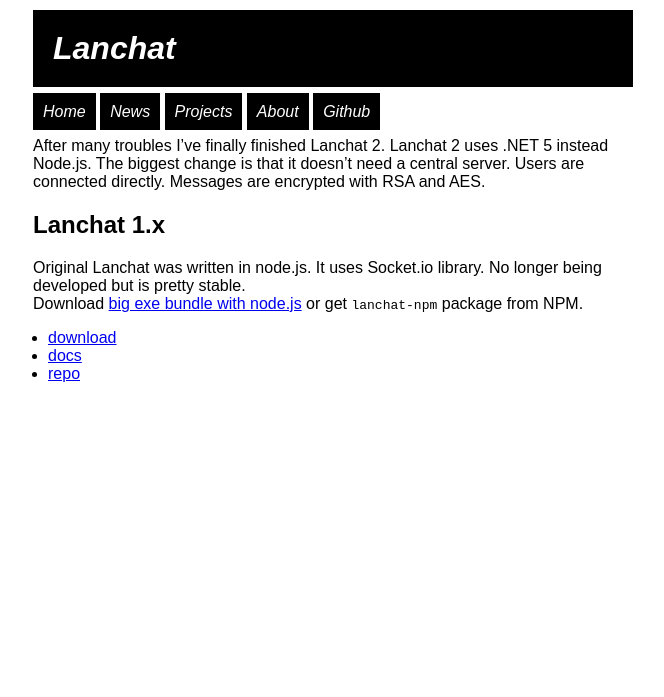
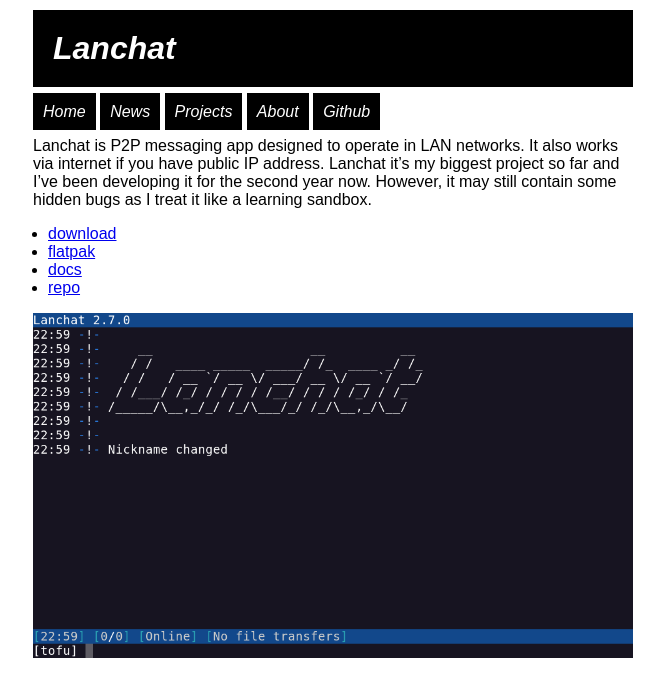
Before and after one commit to tofudd/tofudd.github.io, a Jekyll site: the page built from articles/_projects/lanchat.md, in a window 1280 px wide. Shown: the top 697 px of the page, without its empty margins (307-971 px from the left). Built offline with Jekyll 4.4.1, drawn with Linux system fonts in a browser that asks for light colours.

Commit message:
Lanchat description update

```diff
--- a/articles/_projects/lanchat.md
+++ b/articles/_projects/lanchat.md
@@ -3,19 +3,13 @@ layout: default
 title: Lanchat
 ---
 
-After many troubles I've finally finished Lanchat 2.
-Lanchat 2 uses .NET 5 instead Node.js.
-The biggest change is that it doesn't need a central server.
-Users are connected directly.
-Messages are encrypted with RSA and AES.
-
-## Lanchat 1.x
-
-Original Lanchat was written in node.js. It uses Socket.io library.
-No longer being developed but is pretty stable.
-Download [big exe bundle with node.js](https://github.com/tofudd/lanchat/releases/tag/1.1.0)
- or get `lanchat-npm` package from NPM.
+Lanchat is P2P messaging app designed to operate in LAN networks.
+It also works via internet if you have public IP address.
+Lanchat it's my biggest project so far and I've been developing it for the second year now. However, it may still contain some hidden bugs as I treat it like a learning sandbox.
 
 * [download](https://github.com/tofudd/lanchat/releases)
-* [docs](https://github.com/tofudd/lanchat/tree/master/Docs)
+* [flatpak](https://flathub.org/apps/details/io.github.tofudd.lanchat.terminal)
+* [docs](https://youkai.pl/lanchat-docs)
 * [repo](https://github.com/tofudd/lanchat)
+
+![Lanchat](/assets/images/lanchat.png)
```
Also changed, not shown: assets/images/lanchat.png (added).
